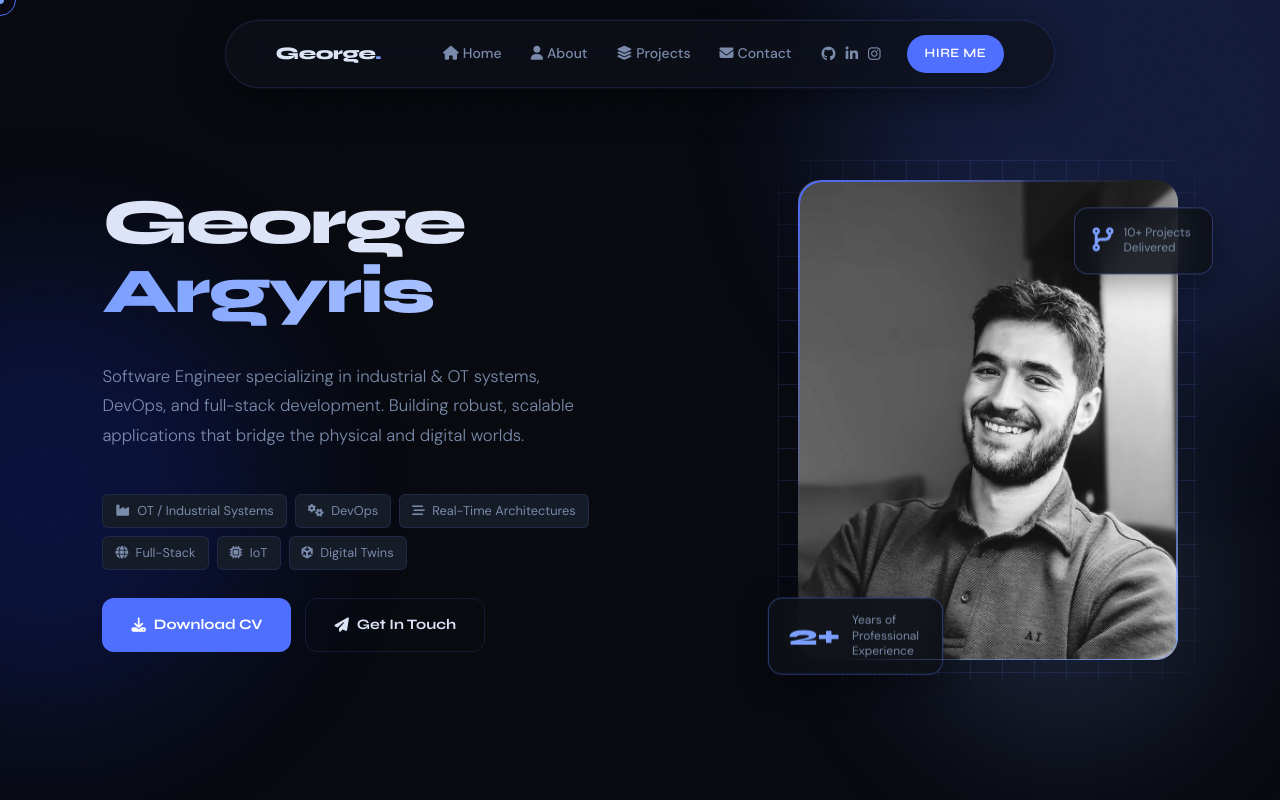
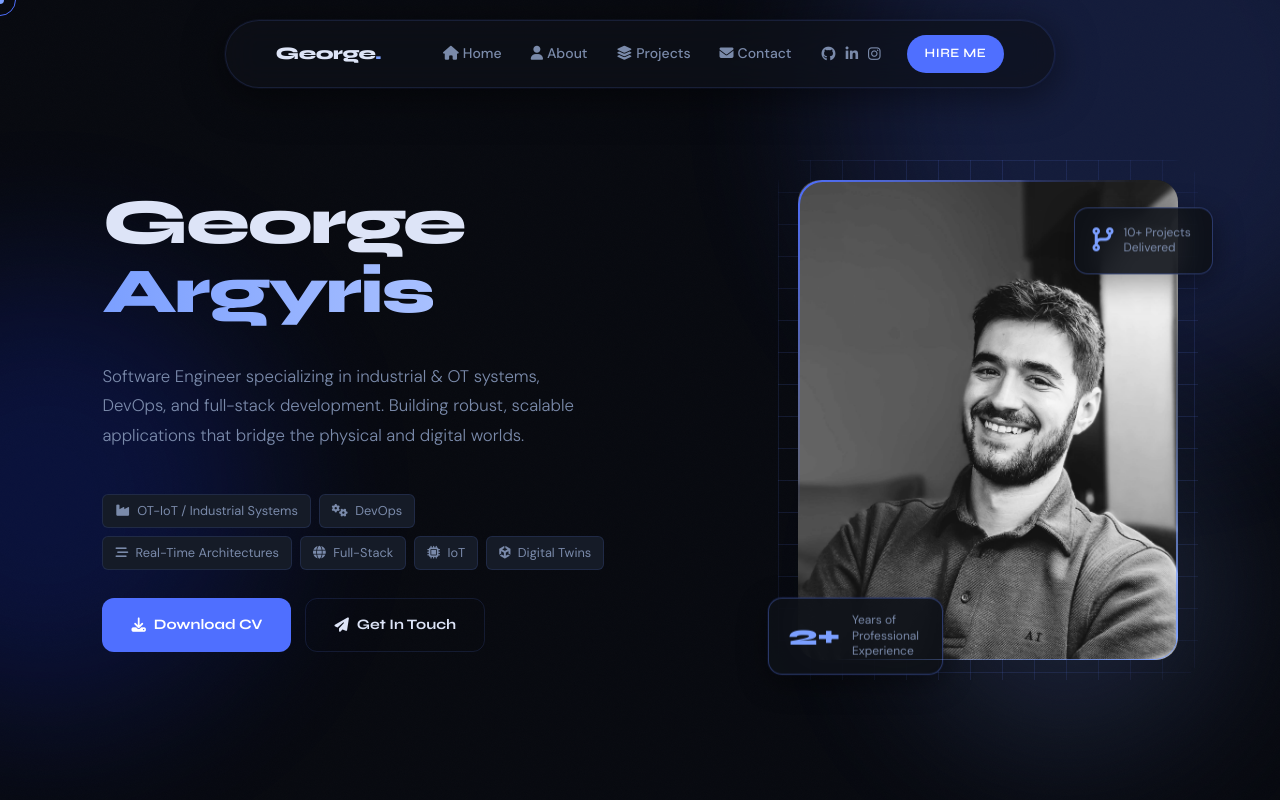
Before and after one commit to GeorgeArgyris/Portfolio, a plain HTML site: page index.html in a window 1280 px wide. Shown: the top 800 px of the page. Drawn offline with nearby package versions, Linux system fonts and the light colour scheme.

Commit message:
Update hero section text

```diff
--- a/index.html
+++ b/index.html
@@ -66,7 +66,7 @@
             </p>
 
             <div class="hero-tags">
-                <span class="tag"><i class="fas fa-industry me-1"></i> OT / Industrial Systems</span>
+                <span class="tag"><i class="fas fa-industry me-1"></i> OT-IoT / Industrial Systems</span>
                 <span class="tag"><i class="fas fa-cogs me-1"></i> DevOps</span>
                 <span class="tag"><i class="fas fa-stream me-1"></i> Real-Time Architectures</span>
                 <span class="tag"><i class="fas fa-globe me-1"></i> Full-Stack </span>
```
